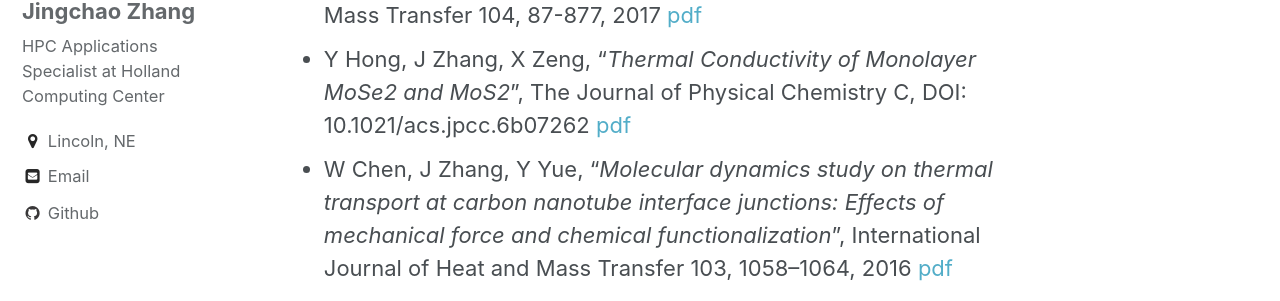
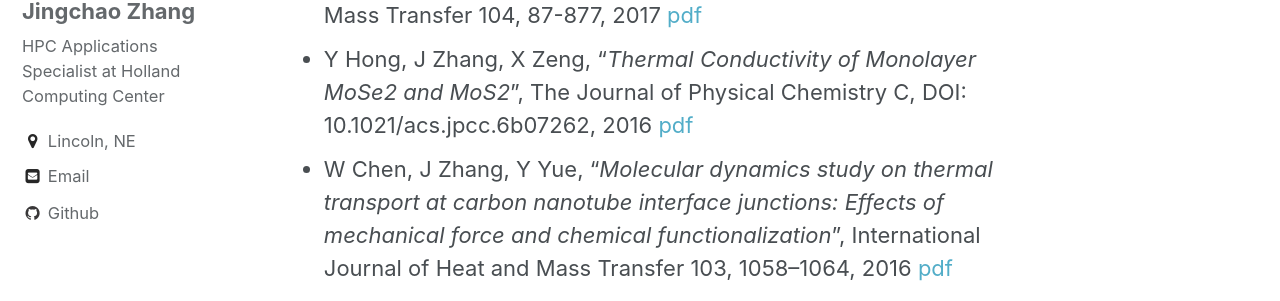
Before and after one commit to JingchaoZhang/JingchaoZhang.github.io, a Jekyll site: the page built from _pages/publications.md, in a window 1280 px wide and 900 px high. Shown: the part 266-567 px from the top of the window. Built offline with Jekyll 4.4.1, drawn with Linux system fonts in a browser that asks for light colours.

Commit message:
Update publications.md

```diff
--- a/_pages/publications.md
+++ b/_pages/publications.md
@@ -5,7 +5,7 @@
 ---
 
 - J Zhang, Y Hong, M Liu, Y Yue, Q Xiong, G Lorenzini, "_Molecular dynamics simulation of the interfacial thermal resistance between phosphorene and silicon substrate_", International Journal of Heat and Mass Transfer 104, 87-877, 2017 [pdf](https://drive.google.com/file/d/0B3Yj4QkZpI-deGVXQ0pybURsRjA/view?usp=sharing)
-- Y Hong, J Zhang, X Zeng, "_Thermal Conductivity of Monolayer MoSe2 and MoS2_", The Journal of Physical Chemistry C, DOI: 10.1021/acs.jpcc.6b07262 [pdf](https://drive.google.com/file/d/0B3Yj4QkZpI-dSmZpd0RqVUprc1U/view?usp=sharing)
+- Y Hong, J Zhang, X Zeng, "_Thermal Conductivity of Monolayer MoSe2 and MoS2_", The Journal of Physical Chemistry C, DOI: 10.1021/acs.jpcc.6b07262, 2016 [pdf](https://drive.google.com/file/d/0B3Yj4QkZpI-dSmZpd0RqVUprc1U/view?usp=sharing)
 - W Chen, J Zhang, Y Yue, "_Molecular dynamics study on thermal transport at carbon nanotube interface junctions: Effects of mechanical force and chemical functionalization_", International Journal of Heat and Mass Transfer 103, 1058–1064, 2016 [pdf](https://drive.google.com/file/d/0B3Yj4QkZpI-ddjB3bEw2MDg2YTQ/view?usp=sharing)
 - Y Hong, J Zhang and X Zeng, "_Thermal contact resistance across a linear heterojunction within a hybrid graphene/hexagonal boron nitride sheet_", Physical Chemistry Chemical Physics, 18, 24164-24170, 2016 [pdf](https://drive.google.com/file/d/0B3Yj4QkZpI-dTXRaaWJTTlBsWDQ/view?usp=sharing)
 - Q Xiong, J Zhang, F Xu, G Wiggins, CS Daw, “_Coupling DAEM and CFD for simulatingbiomass fast pyrolysis in fluidized beds_”, Journal of Analytical and Applied Pyrolysis 117, 176–181,1,2016 [pdf](https://drive.google.com/open?id=0B3Yj4QkZpI-dOHp3TXhoemx4N1k)
```
